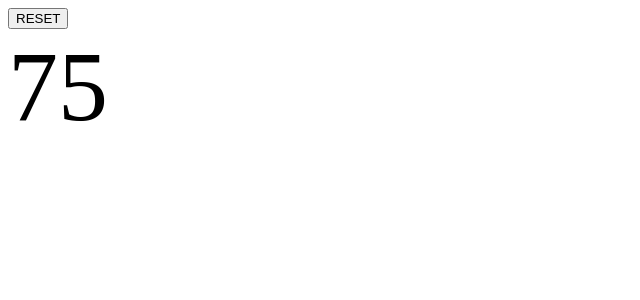
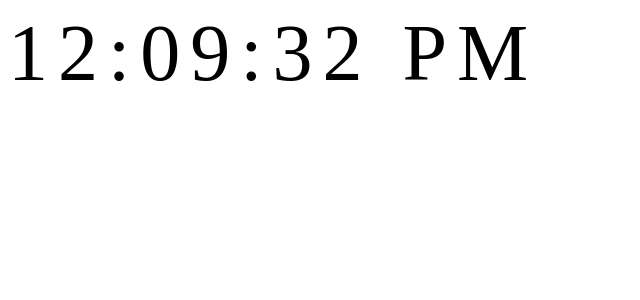
Before and after one commit to ChangsongYao/vuex2rumentg, a Vue app: page / in a window 1280 px wide. Shown: the top 300 px of the page, without its empty margins (0-640 px from the left). Built offline with nearby package versions, Linux system fonts and the light colour scheme; a web font is replaced by a local one.

Commit message:
2.5 可复用的计算属性 —— 派生状态

```diff
--- a/index.html
+++ b/index.html
@@ -5,6 +5,7 @@
     <meta name="viewport" content="width=device-width,initial-scale=1.0">
     <title>vuex2rumentg</title>
     <link rel="stylesheet" href="static/lib/led.css">
+    <script src="static/lib/moment.min.js"></script>
   </head>
   <body>
     <div id="app"></div>
--- a/src/App.vue
+++ b/src/App.vue
@@ -1,7 +1,6 @@
 <template>
   <div id="app" v-cloak>
-    <button @click="$store.state.counter=0">RESET</button>
-    <ez-counter></ez-counter>
+    <ez-clock></ez-clock>
   </div>
 </template>
 
@@ -12,34 +11,38 @@
   Vue.use(Vuex)
   const store = new Vuex.Store({
     state:{
-      counter:0
+      time:Date.now()
+    },
+    getters:{
+      time_lts: state => moment(state.time).format('LTS')
     }
   });
 
-  const EzCounter = {
-    template:'<div class="counter">{{counter}}</div>',
+  const EzClock = {
+    template:'<div class="clock">{{time}}</div>',
     computed:{
-      counter:{
-        get(){ return this.$store.state.counter},
-        set(v){ this.$store.state.counter = v}
-      }
+      time(){ return this.$store.getters.time_lts}
+    },
+    methods:{
+      setTime(){  this.$store.state.time = Date.now() }
     },
     created(){
-      setInterval(()=>this.counter++,100);
+      setInterval(()=>this.setTime(),1000)
     }
   };
 
   export default {
     name: 'App',
     store:store,
-    components:{EzCounter}
+    components:{EzClock}
   }
 </script>
 
 <style>
-  .counter{
+  .clock{
     font-family:LED;
-    font-size:100px;
+    font-size:80px;
+    letter-spacing:10px;
   }
   [v-cloak]:after{
     content:' ';
```
